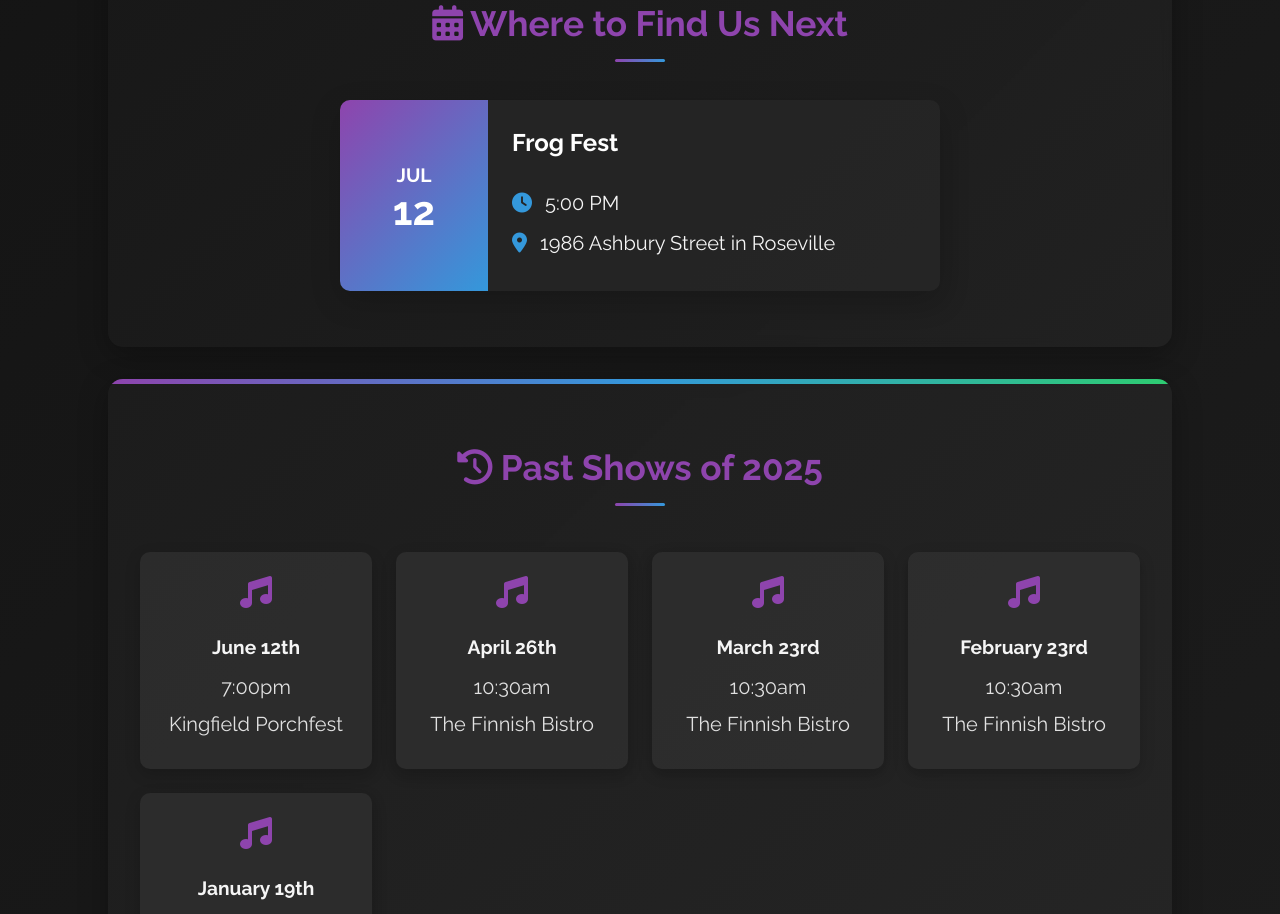
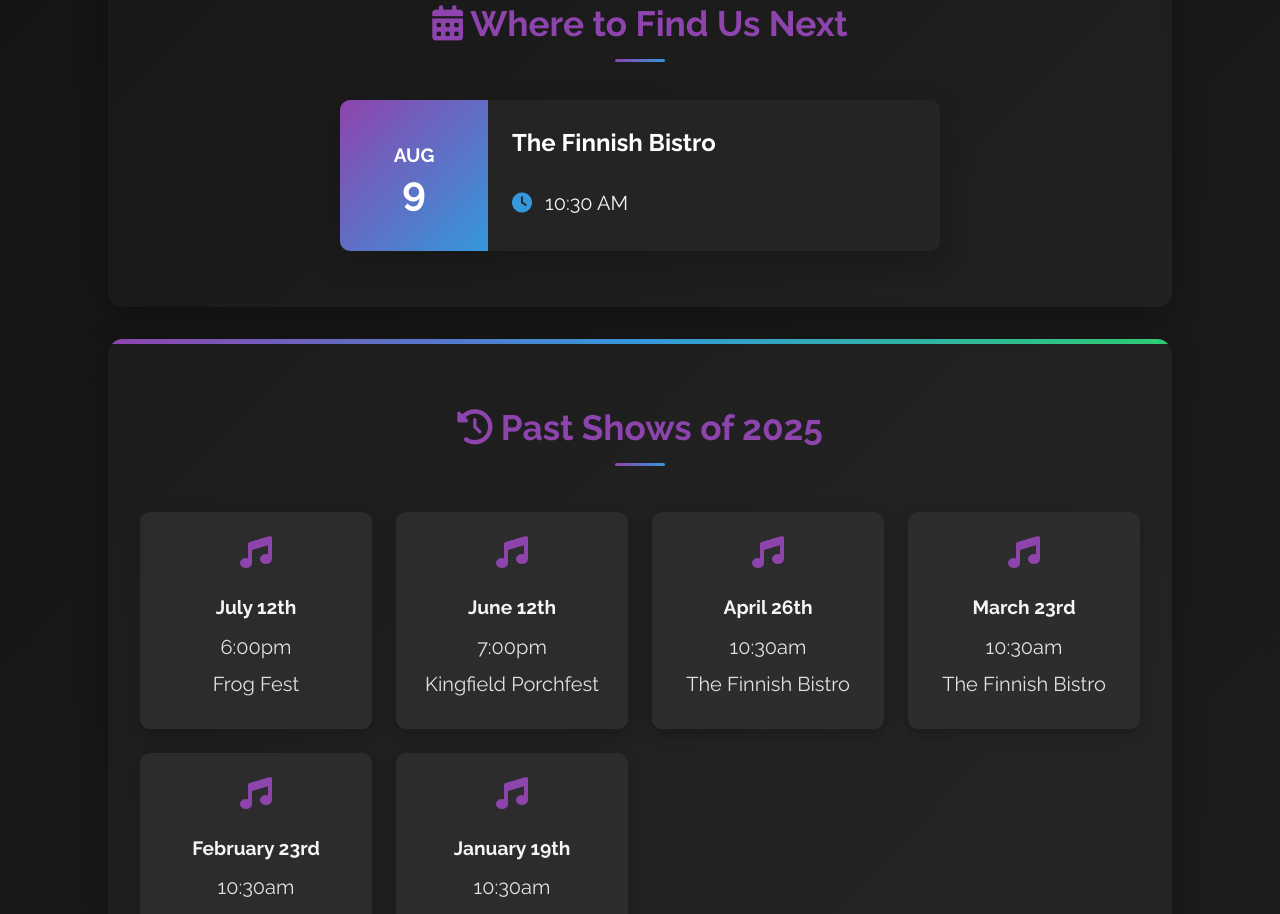
Before and after one commit to xjpro/forwardyesterdayband, a Next.js app: page / in a window 1280 px wide. Shown: the part 880-1794 px from the top of the page. Built offline with nearby package versions, Linux system fonts and the light colour scheme.

Commit message:
new event

```diff
--- a/app/page.tsx
+++ b/app/page.tsx
@@ -53,17 +53,13 @@ export default function Home() {
         </h2>
         <div className="event-card">
           <div className="event-date">
-            <span className="event-month">JUL</span>
-            <span className="event-day">12</span>
+            <span className="event-month">AUG</span>
+            <span className="event-day">9</span>
           </div>
           <div className="event-details">
-            <h3>Frog Fest</h3>
+            <h3>The Finnish Bistro</h3>
             <p>
-              <i className="fas fa-clock"></i> 5:00 PM
-            </p>
-            <p>
-              <i className="fas fa-map-marker-alt"></i> 1986 Ashbury Street in
-              Roseville
+              <i className="fas fa-clock"></i> 10:30 AM
             </p>
           </div>
         </div>
@@ -74,6 +70,12 @@ export default function Home() {
           <i className="fas fa-history" /> Past Shows of 2025
         </h2>
         <div className="shows-grid">
+          <div className="show-item">
+            <i className="fas fa-music show-icon" />
+            <p className="show-date">July 12th</p>
+            <p className="show-time">6:00pm</p>
+            <p className="show-venue">Frog Fest</p>
+          </div>
           <div className="show-item">
             <i className="fas fa-music show-icon" />
             <p className="show-date">June 12th</p>
```
